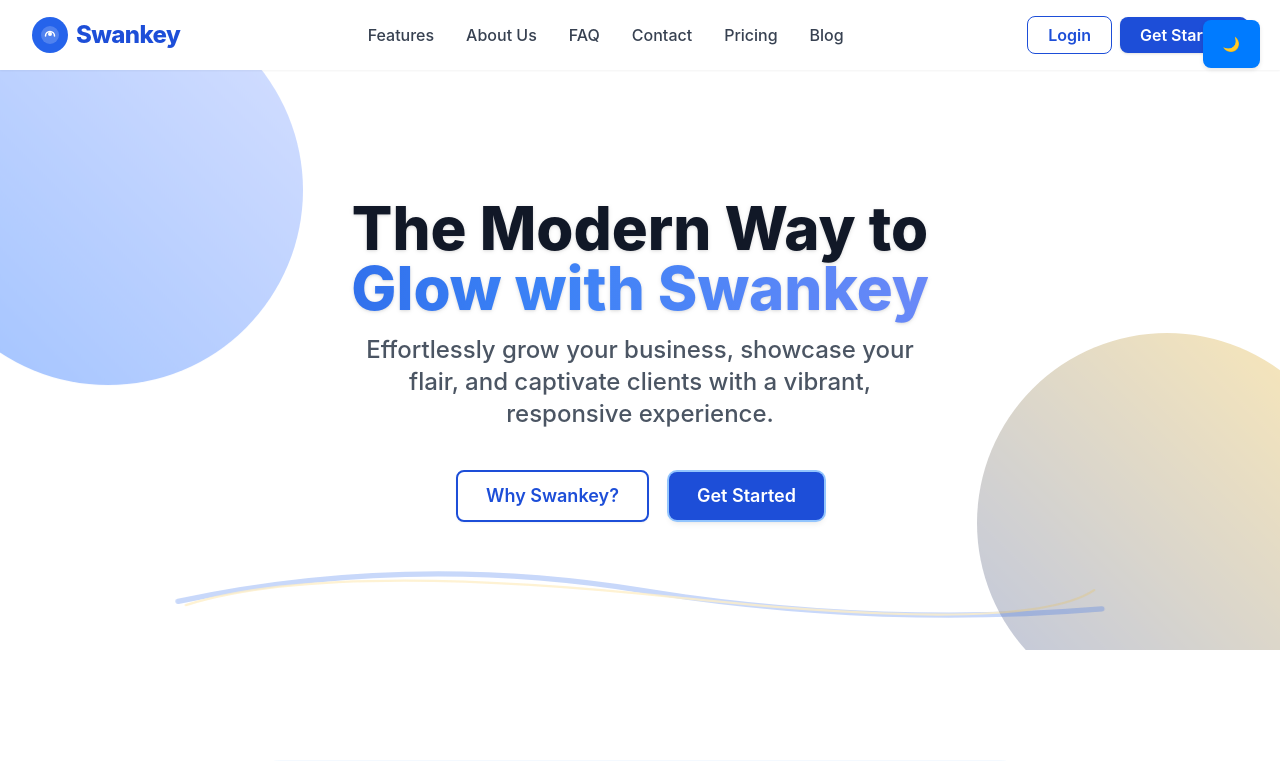
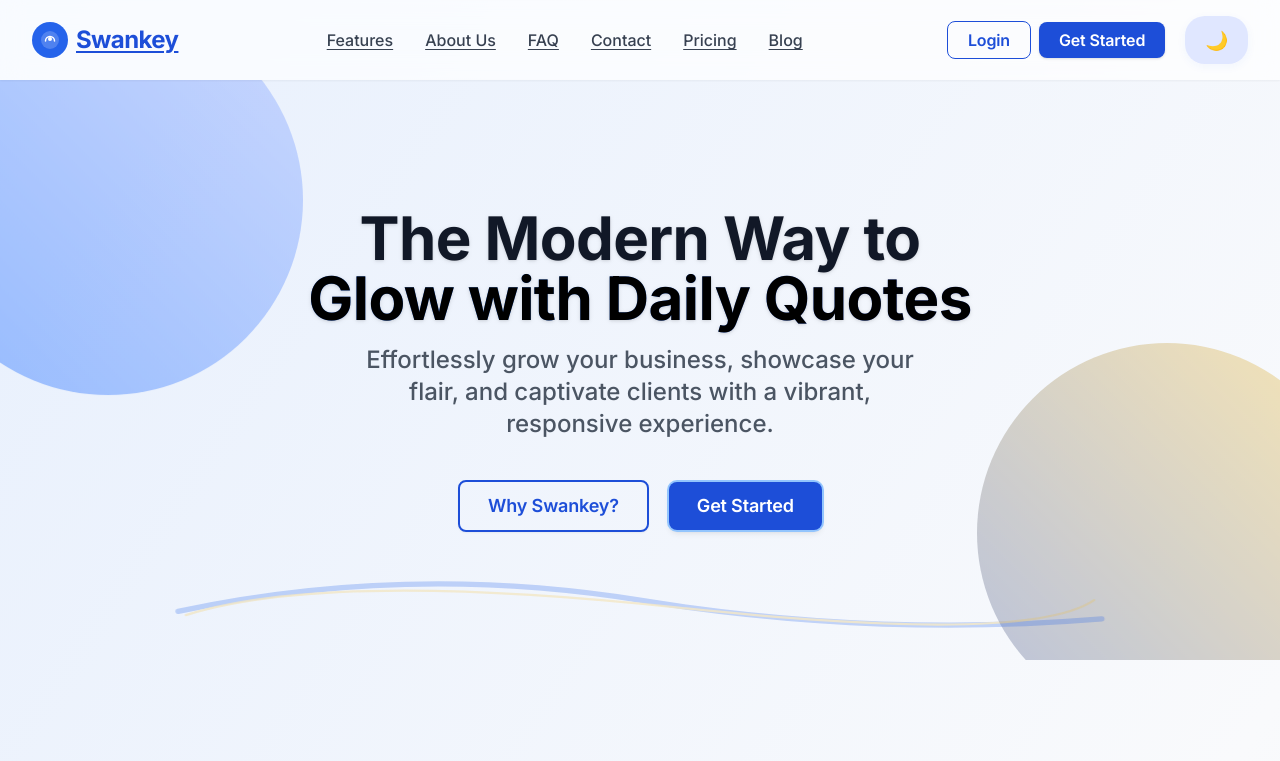
Before and after one commit to Workflow-Manager-admin/swankeyglow-landing-95643-7d0fecb8, a React (Create React App) app in the folder landing_page_frontend/: page / in a window 1280 px wide. Shown: the top 761 px of the page. Built offline with nearby package versions, Linux system fonts and the light colour scheme; the HTML template or start-up script is replaced by a standard one.

Commit message:
CheckPoint

```diff
--- a/landing_page_frontend/src/App.css
+++ b/landing_page_frontend/src/App.css
@@ -1,104 +1,226 @@
-/* CSS Variables for Theme Management */
+/* --- GLOBAL CSS VARIABLES: THEME COLORS, FONTS, RADIANT GRADIENTS --- */
 :root {
-  /* Light theme colors */
-  --bg-primary: #ffffff;
-  --bg-secondary: #f8f9fa;
-  --text-primary: #282c34;
-  --text-secondary: #61dafb;
-  --border-color: #e9ecef;
-  --button-bg: #007bff;
-  --button-text: #ffffff;
+  /* Palette for Swankey modern look */
+  --kavia-primary: #2563eb;
+  --kavia-accent: #fbbf24;
+  --kavia-dark: #1a1a1a;
+  --kavia-info: #64748b;
+  --kavia-border: rgba(36,73,172,0.12);
+  --kavia-bg1: #f8fafc;
+  --kavia-bg2: #e0e7ff;
+  --gradient-primary: linear-gradient(120deg, #2563eb 9%, #60a5fa 55%, #fbbf24 93%);
+  --gradient-dark: linear-gradient(130deg, #1a1a1a 0%, #1e293b 60%, #334155 100%);
+  --font-sans: 'Inter', 'Poppins', system-ui, -apple-system, BlinkMacSystemFont, 'Segoe UI', 'Roboto', 'Oxygen', 'Ubuntu', 'Cantarell', 'Fira Sans', 'Droid Sans', 'Helvetica Neue', sans-serif;
+  --box-glow: 0 0 0 4px rgba(37,99,235,0.13), 0 4px 32px 0 rgba(37,99,235,0.09);
+  --text-color: #18181b;
+  --text-secondary: #64748b;
 }
 
 [data-theme="dark"] {
-  /* Dark theme colors */
-  --bg-primary: #1a1a1a;
-  --bg-secondary: #282c34;
-  --text-primary: #ffffff;
-  --text-secondary: #61dafb;
-  --border-color: #404040;
-  --button-bg: #0056b3;
-  --button-text: #ffffff;
+  --kavia-bg1: #181926;
+  --kavia-bg2: #23283b;
+  --text-color: #fafcff;
+  --text-secondary: #94a3b8;
+}
+
+html, body, #root {
+  font-family: var(--font-sans);
+  min-height: 100%;
+  background: var(--kavia-bg1);
+  color: var(--text-color);
 }
 
 .App {
   text-align: center;
-  background-color: var(--bg-primary);
-  color: var(--text-primary);
+  background:
+    linear-gradient(124deg,#e8f0fd 2%,#f9fafc 82%,#f5f7fb 100%),
+    radial-gradient(ellipse 70% 100% at 0% 0%,rgba(37,99,235,0.04) 38%,rgba(249,191,36,0.07) 92%);
+  color: var(--text-color, #374151);
   min-height: 100vh;
-  transition: background-color 0.3s ease, color 0.3s ease;
+  transition: background 0.6s cubic-bezier(.18,.82,.38,1.11), color 0.32s;
 }
 
-.App-logo {
-  height: 40vmin;
-  pointer-events: none;
-}
-
-@media (prefers-reduced-motion: no-preference) {
-  .App-logo {
-    animation: App-logo-spin infinite 20s linear;
-  }
+[data-theme="dark"] .App,
+body[data-theme="dark"] .App {
+  background:
+    linear-gradient(110deg,#112045 5%, #162447 50%,#0f172a 100%),
+    radial-gradient(circle at 80% 15%,rgba(37,99,235,.14) 35%,rgba(251,191,36,0.11) 99%);
+  color: var(--text-color, #fafcff);
 }
 
 .App-header {
-  background-color: var(--bg-secondary);
-  min-height: 100vh;
+  background: none;
+  min-height: 100px;
   display: flex;
   flex-direction: column;
   align-items: center;
-  justify-content: center;
+  justify-content: flex-start;
   font-size: calc(10px + 2vmin);
-  color: var(--text-primary);
-  transition: background-color 0.3s ease;
+  color: var(--text-color);
+  transition: background 0.3s, color 0.3s;
   position: relative;
 }
 
-.App-link {
-  color: var(--text-secondary);
-  transition: color 0.3s ease;
+/* Animated gradient accent lines (for global SVGs/snippets) */
+.gradient-accent-line {
+  stroke-width: 7;
+  stroke: url(#linear-accent1);
+  filter: blur(0.3px);
+  opacity: .8;
+  stroke-linecap: round;
 }
 
-.theme-toggle {
+/* HERO CIRCULAR ACCENT DEMO */
+.hero-accent-outer {
   position: absolute;
-  top: 20px;
-  right: 20px;
-  background-color: var(--button-bg);
-  color: var(--button-text);
-  border: none;
-  border-radius: 8px;
-  padding: 10px 20px;
-  font-size: 14px;
-  font-weight: 600;
-  cursor: pointer;
-  transition: all 0.3s ease;
-  box-shadow: 0 2px 4px rgba(0, 0, 0, 0.1);
+  z-index: -2;
+  pointer-events: none;
+  left: -8vw; top: -90px;
+  width: 420px; height: 420px;
+  filter: blur(88px) saturate(1.31);
+  opacity: 0.22;
+}
+.hero-accent-inner {
+  position: absolute;
+  z-index: -2;
+  pointer-events: none;
+  right: -8vw; bottom: -110px;
+  width: 430px; height: 430px;
+  filter: blur(80px) saturate(1.13);
+  opacity: 0.21;
+}
+@media (max-width: 700px) {
+  .hero-accent-outer, .hero-accent-inner { width: 230px; height: 230px;}
 }
 
-.theme-toggle:hover {
-  transform: translateY(-2px);
-  box-shadow: 0 4px 8px rgba(0, 0, 0, 0.15);
-  opacity: 0.9;
+.theme-toggle, .theme-toggle-btn {
+  background-color: var(--kavia-bg2, #e0e7ff);
+  color: var(--kavia-primary, #2563eb);
+  border: none;
+  border-radius: 20px;
+  padding: 10px 20px;
+  font-size: 1.15em;
+  font-weight: 700;
+  cursor: pointer;
+  transition:
+    background 0.26s cubic-bezier(0.20,1,0.18,1),
+    color 0.17s,
+    box-shadow 0.23s cubic-bezier(.23,1,.32,1),
+    transform 0.19s;
+  box-shadow: 0 2.5px 10px rgba(37,99,235,0.05);
 }
 
-.theme-toggle:active {
-  transform: translateY(0);
+.theme-toggle:hover, .theme-toggle-btn:hover {
+  background: var(--gradient-primary);
+  color: #fff;
+  transform: translateY(-2px) scale(1.06);
+  opacity: .9;
+}
+
+.theme-toggle:active, .theme-toggle-btn:active { transform: scale(0.965); }
+
+a, .App-link {
+  color: #2563eb;
+  text-decoration: underline;
+  text-underline-offset: 2.5px;
+  transition: color 0.18s;
+}
+a:hover, .App-link:hover, a:focus-visible {
+  color: #23398c;
+  text-decoration-color: #fbbf24;
+}
+
+/* Buttons: Animate, Bold, Modern */
+.btn, button, .btn-large, .btn-outline {
+  font-family: var(--font-sans);
+  font-weight: 600;
+  letter-spacing: -0.01em;
+  border-radius: 0.65em;
+  transition:
+    background 0.23s cubic-bezier(0.22,0.8,0.36,1.04),
+    color 0.18s,
+    box-shadow 0.23s cubic-bezier(.23,1,.32,1),
+    transform 0.21s cubic-bezier(.23,1,.32,1);
+  outline: none;
+  cursor: pointer;
+}
+.btn:hover, .btn-large:hover, .btn-outline:hover, button:hover {
+  filter: brightness(1.04) saturate(1.07);
+  box-shadow: 0 9px 34px rgba(37,99,235,0.14), 0 2.5px 0px rgba(0,0,0,0.015);
+  transform: translateY(-2px) scale(1.021);
+  opacity: 0.962;
+}
+.btn:active, button:active { filter: brightness(0.97); transform: scale(0.972); }
+
+.card, .mockup, .browser-frame, .card-hover {
+  transition:
+    box-shadow 0.27s cubic-bezier(.21,.99,.64,1.33),
+    transform 0.18s cubic-bezier(.24,1,.32,1.15);
+}
+.card:hover, .card-hover:hover, .mockup:hover {
+  box-shadow: 0 8px 38px 0 rgba(37,99,235,0.13), 0 2px 1px rgba(0,0,0,0.01);
+  transform: translateY(-6px) scale(1.015);
+}
+
+input, select, textarea {
+  font-family: var(--font-sans);
+  border-radius: 0.35em;
+  transition: box-shadow 0.22s, border 0.16s;
+  border: 1px solid var(--kavia-border);
+}
+
+::-webkit-scrollbar {
+  width: 10.5px;
+  background: rgba(37,99,235,0.04);
+}
+::-webkit-scrollbar-thumb {
+  background: rgba(37,99,235, 0.15);
+  border-radius: 9px;
 }
 
 @keyframes App-logo-spin {
-  from {
-    transform: rotate(0deg);
-  }
-  to {
-    transform: rotate(360deg);
-  }
+  from { transform: rotate(0deg);}
+  to   { transform: rotate(360deg);}
+}
+
+/* General fade/slide-in animations */
+.fadein { opacity: 0; animation: fadein 0.7s ease 0.15s forwards; }
+@keyframes fadein { from { opacity: 0;} to   { opacity: 1;} }
+.slideup { opacity: 0; transform: translateY(34px); animation: slideup 0.8s cubic-bezier(.18,.97,.42,1.17) 0.29s forwards;}
+@keyframes slideup {from {opacity:0;transform:translateY(34px);}to{opacity:1;transform:none;}}
+
+/* Text highlight for hero word(s) */
+.text-gradient {
+  background: linear-gradient(90deg,#2563eb 0%,#60a5fa 37%,#fbbf24 100%);
+  background-clip: text;
+  -webkit-background-clip: text;
+  color: transparent;
+  -webkit-text-fill-color: transparent;
+  animation: gradient-xy 8s ease-in-out infinite;
+}
+
+/* Custom utility for animated diagram backgrounds (hero, browser mockup, etc) */
+.bg-hero-gradient {
+  background:
+    linear-gradient(105deg, #e0e7ff 8%, #fcfbf7 74%, #f2f8fd 100%),
+    radial-gradient(ellipse at 70% 80%,rgba(37,99,235,0.12) 25%,rgba(251,191,36,0.10) 90%);
+  background-blend-mode: lighten, normal;
+}
+
+.bg-mockup-gradient {
+  background:
+    linear-gradient(93deg,#fff 21%,#e3e9fb 99%),
+    radial-gradient(ellipse at 15% 80%,rgba(37,99,235,0.10) 19%,rgba(251,191,36,0.08) 99%);
+  background-blend-mode: lighten, normal;
 }
 
 /* Responsive design for mobile */
-@media (max-width: 768px) {
-  .theme-toggle {
+@media (max-width: 700px) {
+  .theme-toggle, .theme-toggle-btn {
     top: 10px;
     right: 10px;
     padding: 8px 16px;
-    font-size: 12px;
+    font-size: 1em;
   }
+  .App-header { min-height: 72px;}
 }
--- a/landing_page_frontend/src/components/Hero.js
+++ b/landing_page_frontend/src/components/Hero.js
@@ -56,8 +56,8 @@ function Hero() {
       <div className="max-w-2xl mx-auto flex flex-col items-center justify-center relative z-10">
         <h1 className="font-extrabold text-4xl sm:text-5xl md:text-6xl leading-tight text-gray-900 dark:text-white drop-shadow mb-4">
           The Modern Way to <br className="hidden sm:inline" />
-          <span className="text-transparent bg-clip-text bg-gradient-to-r from-blue-700 via-blue-500 to-indigo-400 dark:from-blue-400 dark:via-blue-300 dark:to-yellow-400 animate-gradient-xy">
-            Glow with Swankey
+          <span className="text-transparent bg-clip-text bg-gradient-to-r from-blue-700 via-blue-500 to-indigo-400 dark:from-blue-400 dark:via-blue-300 dark:to-yellow-400 animate-gradient-xy" style={{ color: '#000000' }}>
+            Glow with Daily Quotes
           </span>
         </h1>
         <p className="max-w-xl text-base sm:text-lg md:text-2xl text-gray-600 dark:text-gray-200 mb-10 font-medium">
--- a/landing_page_frontend/src/index.css
+++ b/landing_page_frontend/src/index.css
@@ -2,18 +2,167 @@
 @tailwind components;
 @tailwind utilities;
 
-/* You can append your custom styles below. If you want to preserve previous content, paste below this block. */
+/* === CUSTOM GLOBAL FONTS === */
+/* Import Inter, Poppins from Google Fonts and set font-family order */
+@import url('https://fonts.googleapis.com/css2?family=Inter:wght@400;600;700&family=Poppins:wght@400;600;700&display=swap');
 
+:root {
+  --font-sans: 'Inter', 'Poppins', system-ui, -apple-system, BlinkMacSystemFont, 'Segoe UI', 'Roboto', 'Oxygen',
+    'Ubuntu', 'Cantarell', 'Fira Sans', 'Droid Sans', 'Helvetica Neue', sans-serif;
+}
+
+/* === BASE STYLES === */
 body {
   margin: 0;
-  font-family: -apple-system, BlinkMacSystemFont, 'Segoe UI', 'Roboto', 'Oxygen',
-    'Ubuntu', 'Cantarell', 'Fira Sans', 'Droid Sans', 'Helvetica Neue',
-    sans-serif;
+  font-family: var(--font-sans);
+  background:
+    linear-gradient(124deg,#e8f0fd 2%,#f9fafc 82%,#f5f7fb 100%),
+    radial-gradient(ellipse 70% 100% at 0% 0%,rgba(37,99,235,0.05) 38%,rgba(249,191,36,0.06) 92%);
+  background-blend-mode: lighten, normal;
+  min-height: 100vh;
   -webkit-font-smoothing: antialiased;
   -moz-osx-font-smoothing: grayscale;
+  transition: background 0.8s cubic-bezier(.18,.88,.38,1.11);
 }
 
+/* Dark theme support using data attribute */
+[data-theme="dark"] body,
+body[data-theme="dark"] {
+  background:
+    linear-gradient(110deg,#192e42 5%, #162447 50%,#0f172a 100%),
+    radial-gradient(circle at 80% 15%,rgba(37,99,235,.13) 35%,rgba(251,191,36,0.10) 94%);
+  background-blend-mode: lighten, normal;
+}
+
+/* Typography improvements */
+h1, .title {
+  font-family: 'Poppins', 'Inter', var(--font-sans);
+  font-weight: 700;
+  letter-spacing: -0.01em;
+}
+
+h2,h3,h4,h5,h6,.subtitle {
+  font-family: 'Poppins', 'Inter', var(--font-sans);
+  font-weight: 600;
+  letter-spacing: -0.02em;
+}
+
+p, .description {
+  font-family: 'Inter', var(--font-sans);
+  font-weight: 400;
+  color: var(--text-color, #374151);
+  line-height: 1.7;
+}
+
+/* === GLOBAL BUTTON & CARD HOVER/ANIMATION === */
+.button, .btn, button, .card, .hoverable {
+  transition:
+    background 0.27s cubic-bezier(0.25,.9,0.27,1),
+    color 0.17s,
+    box-shadow 0.26s cubic-bezier(.23,1,.32,1),
+    border 0.18s;
+  cursor: pointer;
+  font-family: 'Inter', 'Poppins', var(--font-sans);
+  outline: none;
+}
+
+.button:hover, .btn:hover, .hoverable:hover, button:hover {
+  filter: brightness(1.04) saturate(1.035);
+  box-shadow: 0 8px 32px 0 rgba(37,99,235,0.13), 0 2px 1px rgba(0,0,0,0.01);
+  transform: translateY(-2px) scale(1.021);
+  opacity: 0.96;
+}
+
+.button:active, .btn:active, button:active {
+  filter: brightness(0.98);
+  transform: scale(0.97);
+}
+
+.card, .hoverable {
+  transition:
+    box-shadow 0.22s cubic-bezier(.21,.91,.59,1.33),
+    transform 0.18s cubic-bezier(.24,1,.32,1.15);
+  will-change: transform, box-shadow;
+}
+.card:hover, .hoverable:hover {
+  box-shadow: 0 6px 26px 0 rgba(37,99,235,0.09), 0 2px 0px rgba(0,0,0,0.02);
+  transform: translateY(-7px) scale(1.012);
+}
+
+a {
+  font-family: inherit;
+  text-decoration: none;
+  color: inherit;
+  transition: color 0.23s;
+}
+
+a:hover, a:focus-visible {
+  color: #2563eb;
+  text-decoration-thickness: 2px;
+  text-underline-offset: 0.17em;
+}
+
+/* --- SVG CIRCULAR ACCENT LINES (GLOBALLY RE-USABLE) --- */
+.accent-circle {
+  position: absolute;
+  z-index: -2;
+  pointer-events: none;
+  width: 380px; height: 380px;
+  filter: blur(70px) saturate(1.31);
+  opacity: 0.22;
+  left: -80px; top: -66px;
+}
+.circle-line {
+  stroke-width: 8;
+  stroke: url(#circle-accent-gradient);
+}
+
+@media (max-width: 640px) {
+  .accent-circle { width: 230px; height: 230px; left: -27px; top: -20px;}
+}
+
+/* === Util classes for subtle fade, slide, scale-in === */
+.fadein {
+  opacity: 0;
+  animation: fadein 0.7s ease 0.15s forwards;
+}
+@keyframes fadein {
+  from { opacity: 0;}
+  to   { opacity: 1;}
+}
+.slideup {
+  opacity: 0; transform: translateY(34px);
+  animation: slideup 0.7s cubic-bezier(.18,.78,.42,1.27) 0.19s forwards;
+}
+@keyframes slideup {
+  from { opacity: 0; transform: translateY(34px);}
+  to { opacity: 1; transform: none;}
+}
+.scalein {
+  opacity: 0; transform: scale(0.93);
+  animation: scalein 0.64s cubic-bezier(.19,.88,.46,1.01) 0.09s forwards;
+}
+@keyframes scalein {
+  from { opacity: 0; transform: scale(0.93);}
+  to { opacity: 1; transform: scale(1);}
+}
+
+/* --- Custom scrollbar for modern polish --- */
+::-webkit-scrollbar {
+  width: 11px;
+  background: rgba(37,99,235,0.06);
+}
+::-webkit-scrollbar-thumb {
+  background: rgba(36,73,172,0.10);
+  border-radius: 10px;
+}
+
+/* Code font */
 code {
-  font-family: source-code-pro, Menlo, Monaco, Consolas, 'Courier New',
-    monospace;
+  font-family: source-code-pro, Menlo, Monaco, Consolas, 'Courier New', monospace;
+  background: #f1f5fb;
+  color: #17486f;
+  padding: 0.02em 0.34em;
+  border-radius: 5px;
+  font-size: 0.98em;
 }
```
Also changed, not shown: 1 other file (tests, documents, lock files or other folders).
